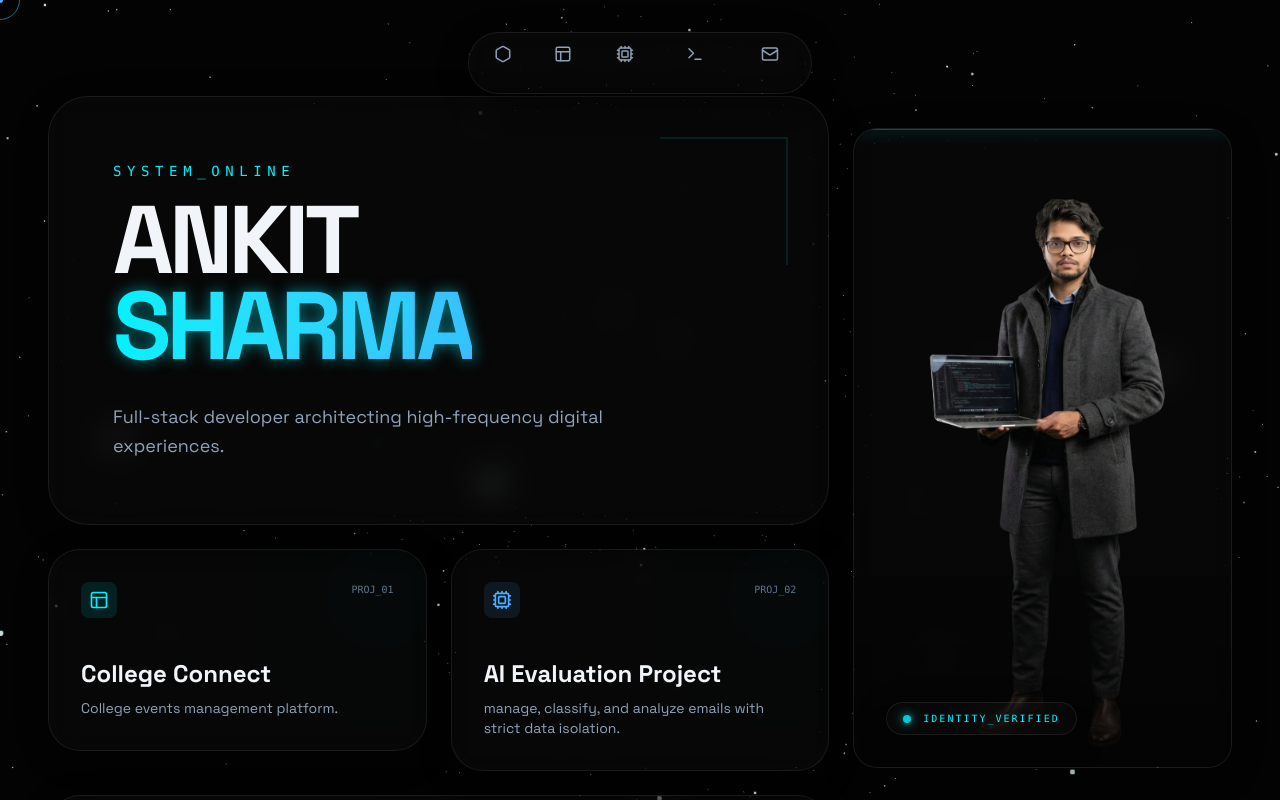
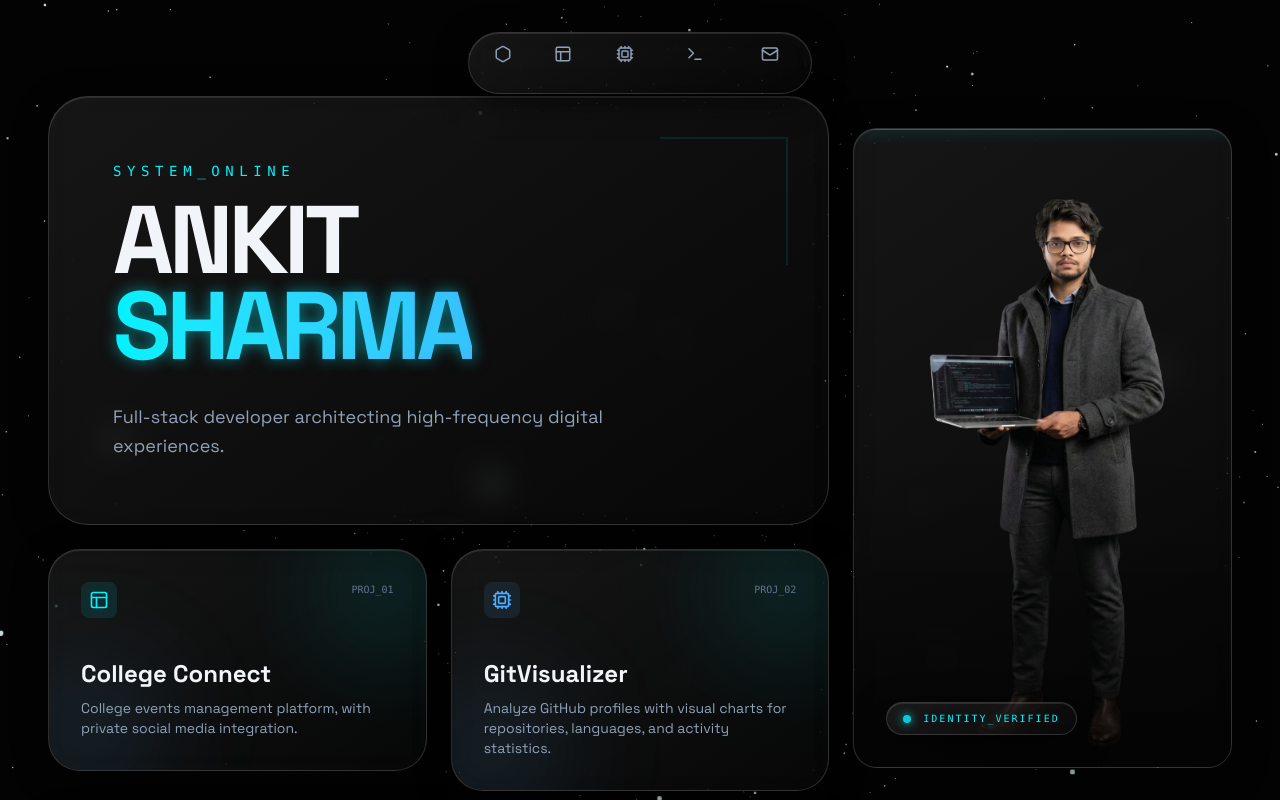
Before and after one commit to Anvians/Portfolio, a Next.js app: page / in a window 1280 px wide. Shown: the top 800 px of the page. Built offline with nearby package versions, Linux system fonts and the light colour scheme.

Commit message:
Updating the cursor, and UI

```diff
--- a/app/_components/CustomCursor.js
+++ b/app/_components/CustomCursor.js
@@ -1,30 +1,44 @@
 "use client";
-import { useEffect, useState } from "react";
-import { motion } from "framer-motion";
+import { useEffect } from "react";
+import { motion, useMotionValue, useSpring } from "framer-motion";
 
 export default function CustomCursor() {
-  const [position, setPosition] = useState({ x: 0, y: 0 });
-  const [active, setActive] = useState(false);
+  const cursorX = useMotionValue(-100);
+  const cursorY = useMotionValue(-100);
+
+  const springConfig = { damping: 25, stiffness: 700, mass: 0.05 };
+  const cursorXSpring = useSpring(cursorX, springConfig);
+  const cursorYSpring = useSpring(cursorY, springConfig);
 
   useEffect(() => {
-    const move = (e) => setPosition({ x: e.clientX, y: e.clientY });
+    const move = (e) => {
+      cursorX.set(e.clientX);
+      cursorY.set(e.clientY);
+    };
+
     window.addEventListener("mousemove", move);
     return () => window.removeEventListener("mousemove", move);
-  }, []);
+  }, [cursorX, cursorY]);
 
   return (
-    <div className="hidden lg:block">
-      {/* Main Cursor Ring */}
+    <div className="hidden lg:block pointer-events-none z-[9999]">
+
       <motion.div
-        animate={{ x: position.x - 20, y: position.y - 20, scale: active ? 1.5 : 1 }}
-        transition={{ type: "spring", damping: 25, stiffness: 200, mass: 0.5 }}
-        className="fixed top-0 left-0 w-10 h-10 border border-neon-cyan/50 rounded-full pointer-events-none z-[9999] mix-blend-difference"
+        style={{
+          x: cursorXSpring,
+          y: cursorYSpring,
+        }}
+        className="fixed top-0 left-0 w-8 h-8 -ml-4 -mt-4 border-2 border-neon-cyan/80 rounded-full mix-blend-difference"
       />
-      {/* Center Dot */}
+
       <motion.div
-        animate={{ x: position.x - 3, y: position.y - 3 }}
-        className="fixed top-0 left-0 w-1.5 h-1.5 bg-neon-purple rounded-full pointer-events-none z-[9999]"
+        style={{
+          x: cursorX,
+          y: cursorY,
+        }}
+        className="fixed top-0 left-0 w-2 h-2 -ml-1 -mt-1 bg-neon-purple rounded-full mix-blend-difference"
       />
+
     </div>
   );
 }
--- a/app/_components/GlassCard.js
+++ b/app/_components/GlassCard.js
@@ -1,18 +1,24 @@
 "use client";
 import { motion } from "framer-motion";
 
-export default function GlassCard({ children, className }) {
+export default function GlassCard({ children, className = "" }) {
   return (
     <motion.div
       initial={{ opacity: 0, y: 20 }}
       whileInView={{ opacity: 1, y: 0 }}
-      viewport={{ once: true }}
+      viewport={{ once: true, margin: "-50px" }} // Triggers the animation right before scrolling into view
       whileHover={{ y: -5 }}
-      className={`glass-panel p-8 rounded-[2rem] relative overflow-hidden ${className}`}
+      transition={{ duration: 0.4, ease: "easeOut" }} // Buttery smooth lift effect
+      className={`group glass-panel p-8 rounded-[2rem] relative overflow-hidden transition-colors duration-500 hover:border-neon-cyan/30 hover:bg-white/[0.04] ${className}`}
     >
-      {/* Decorative corner glow */}
-      <div className="absolute top-0 right-0 w-24 h-24 bg-neon-cyan/5 blur-3xl rounded-full" />
-      <div className="relative z-10">
+      {/* Top Right Cyan Glow - Expands and brightens on hover */}
+      <div className="absolute -top-10 -right-10 w-40 h-40 bg-neon-cyan/10 blur-[50px] rounded-full transition-all duration-700 group-hover:bg-neon-cyan/20 group-hover:scale-150" />
+
+      {/* Bottom Left Purple Glow - Adds depth and expands on hover */}
+      <div className="absolute -bottom-10 -left-10 w-40 h-40 bg-neon-purple/10 blur-[50px] rounded-full transition-all duration-700 group-hover:bg-neon-purple/20 group-hover:scale-150" />
+
+      {/* Content wrapper */}
+      <div className="relative z-10 w-full h-full">
         {children}
       </div>
     </motion.div>
--- a/app/globals.css
+++ b/app/globals.css
@@ -17,10 +17,14 @@
 }
 
 @utility glass-panel {
-  background: rgba(255, 255, 255, 0.02);
+  /* Increased opacity and added a subtle gradient for depth */
+  background: linear-gradient(145deg, rgba(255, 255, 255, 0.08) 0%, rgba(255, 255, 255, 0.02) 100%);
   backdrop-filter: blur(16px);
-  border: 1px solid rgba(255, 255, 255, 0.08);
-  box-shadow: 0 8px 32px 0 rgba(0, 0, 0, 0.3);
+  -webkit-backdrop-filter: blur(16px);
+  /* Brighter border so the edges of the tiles are clearly defined */
+  border: 1px solid rgba(255, 255, 255, 0.15);
+  /* Added a subtle shadow and an inner glow for 3D effect */
+  box-shadow: 0 8px 32px 0 rgba(0, 0, 0, 0.5), inset 0 1px 0 0 rgba(255, 255, 255, 0.1);
 }
 
 @utility text-glow {
--- a/app/page.js
+++ b/app/page.js
@@ -38,17 +38,17 @@ export default function Home() {
                 <span className="text-[10px] font-mono text-slate-500">PROJ_01</span>
               </div>
               <h3 className="text-2xl font-bold mb-2 group-hover:text-neon-cyan transition-colors">College Connect</h3>
-              <p className="text-sm text-slate-400">College events management platform.</p>
+              <p className="text-sm text-slate-400">College events management platform, with private social media integration.</p>
             </GlassCard>
             </Link>
-            <Link href='https://hiver-five.vercel.app/' target="_blank" rel="noopener noreferrer">
+            <Link href='https://gitvisualizer-anvians.vercel.app' target="_blank" rel="noopener noreferrer">
             <GlassCard className="group">
               <div className="flex justify-between items-start mb-10">
                 <span className="p-2 bg-neon-purple/10 rounded-lg text-neon-purple"><Cpu size={20}/></span>
                 <span className="text-[10px] font-mono text-slate-500">PROJ_02</span>
               </div>
-              <h3 className="text-2xl font-bold mb-2 group-hover:text-neon-purple transition-colors">AI Evaluation Project</h3>
-              <p className="text-sm text-slate-400">manage, classify, and analyze emails with strict data isolation.</p>
+              <h3 className="text-2xl font-bold mb-2 group-hover:text-neon-purple transition-colors">GitVisualizer</h3>
+              <p className="text-sm text-slate-400">Analyze GitHub profiles with visual charts for repositories, languages, and activity statistics.</p>
             </GlassCard>
             </Link>
             <div className="md:col-span-2 glass-panel p-8 rounded-[2rem]">
--- a/app/projects/projectData.js
+++ b/app/projects/projectData.js
@@ -9,7 +9,7 @@ export const projects = [
   {
     slug: "github-profile-analyzer",
     title: "GitVisualizer",
-    description: "Description of another project.",
+    description: "ReactJS Vite frontend ",
     liveUrl: "https://gitvisualizer-anvians.vercel.app",
     repoUrl: "https://github.com/Anvians/GitAnalyzer",
   },
@@ -20,5 +20,11 @@ export const projects = [
     liveUrl: "https://hiver-anvians.vercel.app/",
     repoUrl: "https://github.com/Anvians/Hiver",
   },
-
+  {
+    slug: "College Connect",
+    title: "College Connect",
+    description: "College events management platform.",
+    liveUrl: "https://collegeconnect-anvians.vercel.app/",
+    repoUrl: "https://github.com/Anvians/CollegeConnect",
+  },
 ];
```
